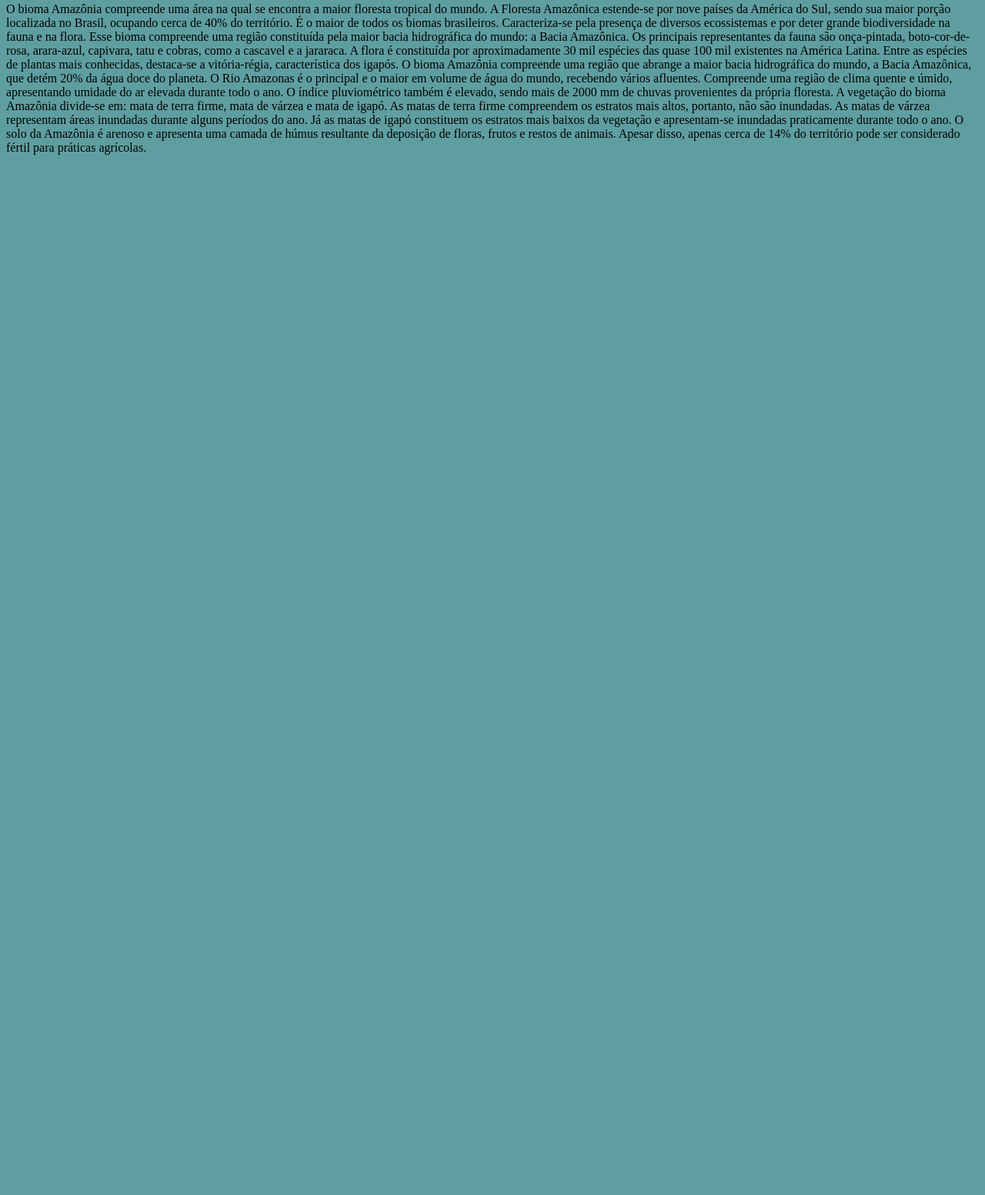
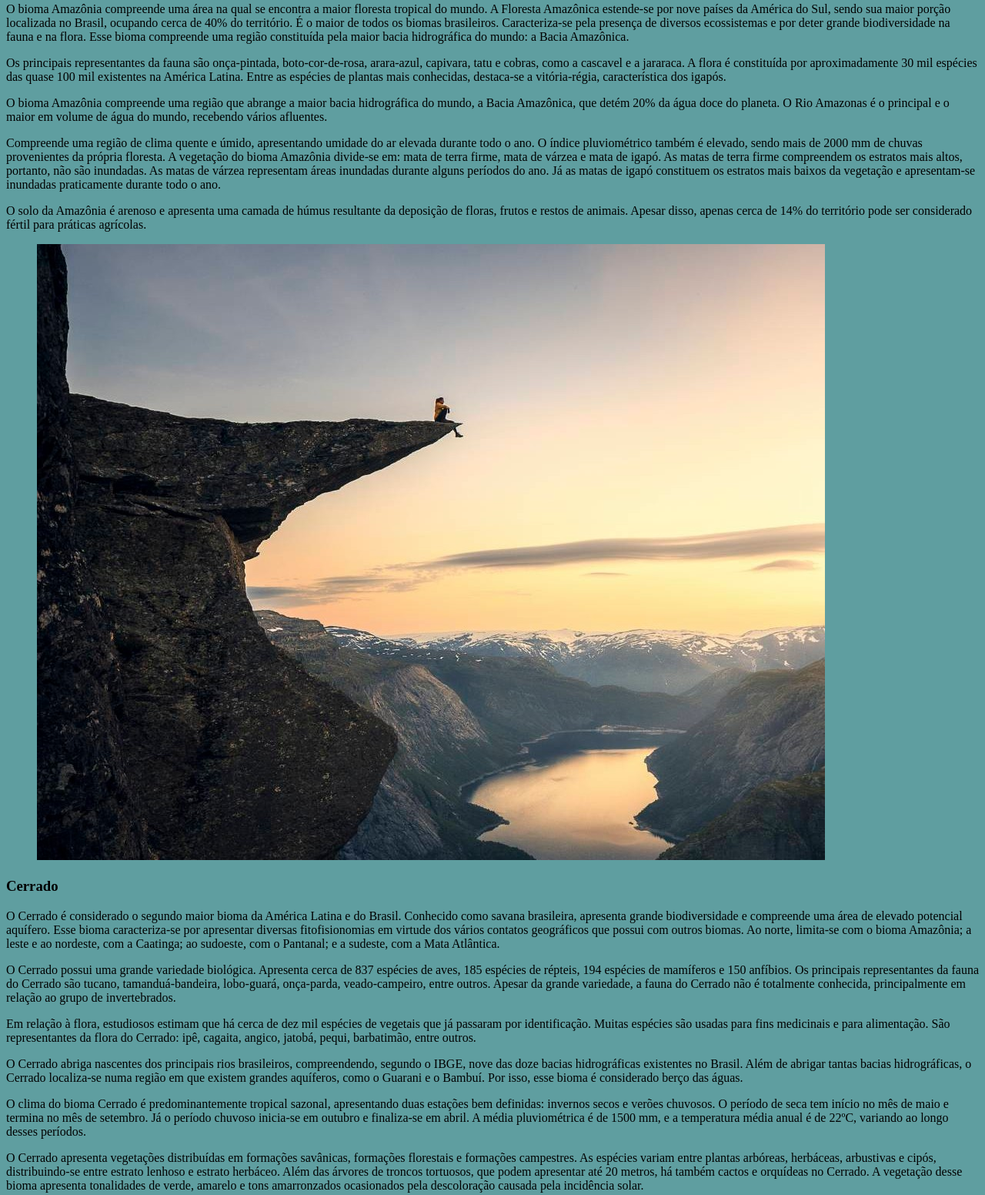
Before and after one commit to eutriz/projetobiomas, a plain HTML site: page index.html in a window 1280 px wide. Shown: the part 220-1772 px from the top of the page at 77% size. Before the commit the page ends 800 px from the top, so only its background shows below. Drawn offline with Linux system fonts and the light colour scheme.

Commit message:
att index

```diff
--- a/index.html
+++ b/index.html
@@ -9,15 +9,37 @@
 	<p>Projeto Interdisciplinar aplicado nos compenentes curriculares: Inglês, Biologia, Língua Portuguesa e Aplicativos Informatizados. O objetivo é trabalhar diferentes conteúdos e aplicar as competências socioemocionais como proatividade, trabalho em equipe, criatividade, etc.</p>
 	<h2>Biomas Brasileiros</h2>
 	<h3>Amazônia</h3>
-	<p>O bioma Amazônia compreende uma área na qual se encontra a maior floresta tropical do mundo. A Floresta Amazônica estende-se por nove países da América do Sul, sendo sua maior porção localizada no Brasil, ocupando cerca de 40% do território. É o maior de todos os biomas brasileiros. Caracteriza-se pela presença de diversos ecossistemas e por deter grande biodiversidade na fauna e na flora. Esse bioma compreende uma região constituída pela maior bacia hidrográfica do mundo: a Bacia Amazônica.
-		Os principais representantes da fauna são onça-pintada, boto-cor-de-rosa, arara-azul, capivara, tatu e cobras, como a cascavel e a jararaca. A flora é constituída por aproximadamente 30 mil espécies das quase 100 mil existentes na América Latina. Entre as espécies de plantas mais conhecidas, destaca-se a vitória-régia, característica dos igapós.
+	<p>O bioma Amazônia compreende uma área na qual se encontra a maior floresta tropical do mundo. A Floresta Amazônica estende-se por nove países da América do Sul, sendo sua maior porção localizada no Brasil, ocupando cerca de 40% do território. É o maior de todos os biomas brasileiros. Caracteriza-se pela presença de diversos ecossistemas e por deter grande biodiversidade na fauna e na flora. Esse bioma compreende uma região constituída pela maior bacia hidrográfica do mundo: a Bacia Amazônica.</p>
+		<p>Os principais representantes da fauna são onça-pintada, boto-cor-de-rosa, arara-azul, capivara, tatu e cobras, como a cascavel e a jararaca. A flora é constituída por aproximadamente 30 mil espécies das quase 100 mil existentes na América Latina. Entre as espécies de plantas mais conhecidas, destaca-se a vitória-régia, característica dos igapós.</p>
 
-		O bioma Amazônia compreende uma região que abrange a maior bacia hidrográfica do mundo, a Bacia Amazônica, que detém 20% da água doce do planeta. O Rio Amazonas é o principal e o maior em volume de água do mundo, recebendo vários afluentes.
+		<p>O bioma Amazônia compreende uma região que abrange a maior bacia hidrográfica do mundo, a Bacia Amazônica, que detém 20% da água doce do planeta. O Rio Amazonas é o principal e o maior em volume de água do mundo, recebendo vários afluentes.</p>
 
-		Compreende uma região de clima quente e úmido, apresentando umidade do ar elevada durante todo o ano. O índice pluviométrico também é elevado, sendo mais de 2000 mm de chuvas provenientes da própria floresta.
-		A vegetação do bioma Amazônia divide-se em: mata de terra firme, mata de várzea e mata de igapó. As matas de terra firme compreendem os estratos mais altos, portanto, não são inundadas. As matas de várzea representam áreas inundadas durante alguns períodos do ano. Já as matas de igapó constituem os estratos mais baixos da vegetação e apresentam-se inundadas praticamente durante todo o ano.
+		<p>Compreende uma região de clima quente e úmido, apresentando umidade do ar elevada durante todo o ano. O índice pluviométrico também é elevado, sendo mais de 2000 mm de chuvas provenientes da própria floresta.
+		A vegetação do bioma Amazônia divide-se em: mata de terra firme, mata de várzea e mata de igapó. As matas de terra firme compreendem os estratos mais altos, portanto, não são inundadas. As matas de várzea representam áreas inundadas durante alguns períodos do ano. Já as matas de igapó constituem os estratos mais baixos da vegetação e apresentam-se inundadas praticamente durante todo o ano.</p>
 
-	O solo da Amazônia é arenoso e apresenta uma camada de húmus resultante da deposição de floras, frutos e restos de animais. Apesar disso, apenas cerca de 14% do território pode ser considerado fértil para práticas agrícolas.</p>
+	<p>O solo da Amazônia é arenoso e apresenta uma camada de húmus resultante da deposição de floras, frutos e restos de animais. Apesar disso, apenas cerca de 14% do território pode ser considerado fértil para práticas agrícolas.</p>
+
+	<figure>
+		<img src="img/pico.jpg">
+	</figure>
+
+	<h3>Cerrado</h3>
+	<p>O Cerrado é considerado o segundo maior bioma da América Latina e do Brasil. Conhecido como savana brasileira, apresenta grande biodiversidade e compreende uma área de elevado potencial aquífero. Esse bioma caracteriza-se por apresentar diversas fitofisionomias em virtude dos vários contatos geográficos que possui com outros biomas. Ao norte, limita-se com o bioma Amazônia; a leste e ao nordeste, com a Caatinga; ao sudoeste, com o Pantanal; e a sudeste, com a Mata Atlântica.</p>
+
+	<p>O Cerrado possui uma grande variedade biológica. Apresenta cerca de 837 espécies de aves, 185 espécies de répteis, 194 espécies de mamíferos e 150 anfíbios. Os principais representantes da fauna do Cerrado são tucano, tamanduá-bandeira, lobo-guará, onça-parda, veado-campeiro, entre outros. Apesar da grande variedade, a fauna do Cerrado não é totalmente conhecida, principalmente em relação ao grupo de invertebrados.</p>
+
+	<p>Em relação à flora, estudiosos estimam que há cerca de dez mil espécies de vegetais que já passaram por identificação. Muitas espécies são usadas para fins medicinais e para alimentação. São representantes da flora do Cerrado: ipê, cagaita, angico, jatobá, pequi, barbatimão, entre outros.</p>
+
+	<p>O Cerrado abriga nascentes dos principais rios brasileiros, compreendendo, segundo o IBGE, nove das doze bacias hidrográficas existentes no Brasil. Além de abrigar tantas bacias hidrográficas, o Cerrado localiza-se numa região em que existem grandes aquíferos, como o Guarani e o Bambuí. Por isso, esse bioma é considerado berço das águas.</p>
+
+	<p>O clima do bioma Cerrado é predominantemente tropical sazonal, apresentando duas estações bem definidas: invernos secos e verões chuvosos. O período de seca tem início no mês de maio e termina no mês de setembro. Já o período chuvoso inicia-se em outubro e finaliza-se em abril. A média pluviométrica é de 1500 mm, e a temperatura média anual é de 22ºC, variando ao longo desses períodos.</p>
+
+	<p>O Cerrado apresenta vegetações distribuídas em formações savânicas, formações florestais e formações campestres. As espécies variam entre plantas arbóreas, herbáceas, arbustivas e cipós, distribuindo-se entre estrato lenhoso e estrato herbáceo. Além das árvores de troncos tortuosos, que podem apresentar até 20 metros, há também cactos e orquídeas no Cerrado. A vegetação desse bioma apresenta tonalidades de verde, amarelo e tons amarronzados ocasionados pela descoloração causada pela incidência solar.</p>
+
+	<p>Os solos do Cerrado são antigos (Período Terciário) e caracterizam-se, principalmente, pela profundidade e drenagem. São bastante porosos e permeáveis, propiciando o processo de lixiviação (processo erosivo provocado a partir da lavagem da camada superficial do solo). Apresentam cores avermelhadas e dividem-se em latossolos e podzólicos. Os latossolos são avermelhados, possuem acidez e são pobres em nutrientes. Já os podzólicos ou argissolos apresentam coloração mais escura e são propícios a sofrer processos erosivos.</p>
+	<figure>
+		<img src="img/bioma-amazonia.jpeg">
+	</figure>
 
 </body>
 </html>
```
